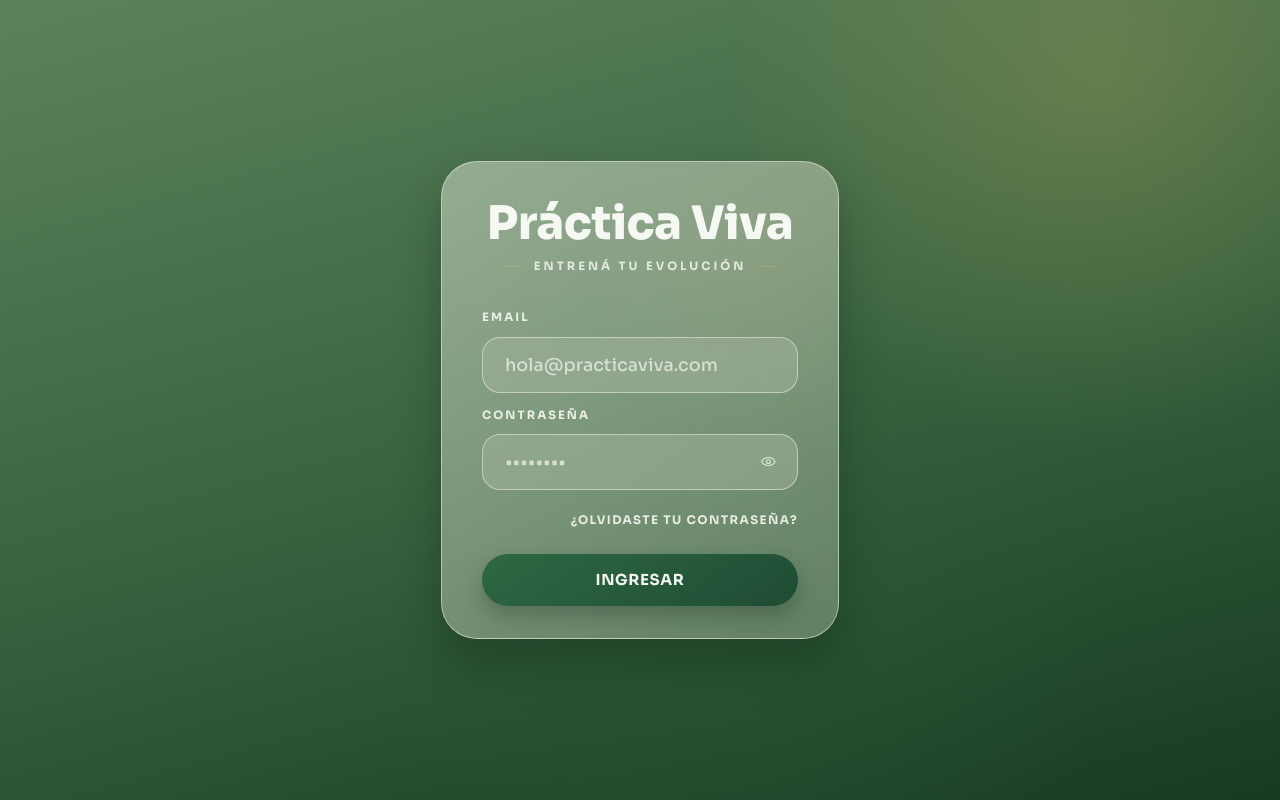
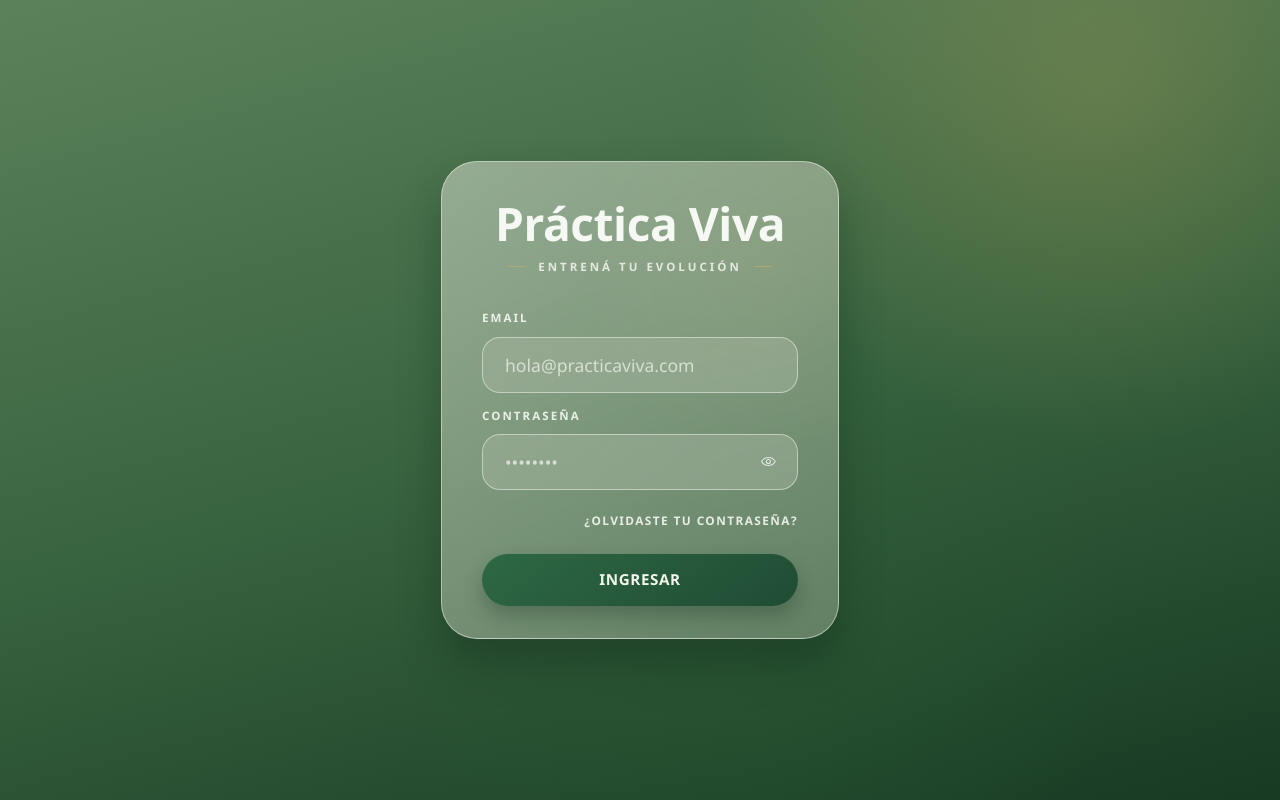
Before and after one commit to valkarabetian-ui/ecdysis, a Next.js app: page /login in a window 1280 px wide. Built offline with nearby package versions, Linux system fonts and the light colour scheme; no server answers.

Commit message:
Remueve Google Fonts y usa tipografia local

```diff
--- a/app/globals.css
+++ b/app/globals.css
@@ -1,6 +1,7 @@
 @import "tailwindcss";
 
 :root {
+  --font-open-sans: "Segoe UI", "Trebuchet MS", "Verdana", "Geneva", sans-serif;
   --pv-blue: #3f6343;
   --pv-gold: #f7d232;
   --pv-orange: #f36f36;
--- a/app/layout.tsx
+++ b/app/layout.tsx
@@ -1,12 +1,5 @@
 import type { Metadata, Viewport } from "next";
-import { Sora } from "next/font/google";
 import "./globals.css";
-
-const sora = Sora({
-  variable: "--font-open-sans",
-  weight: ["100", "200", "300", "400", "500", "600", "700", "800"],
-  subsets: ["latin", "latin-ext"],
-});
 
 export const metadata: Metadata = {
   title: "Práctica viva",
@@ -30,7 +23,7 @@ export default function RootLayout({
       <head>
         <meta charSet="UTF-8" />
       </head>
-      <body className={`${sora.variable} ${sora.className} antialiased`}>
+      <body className="antialiased">
         {children}
       </body>
     </html>
```
